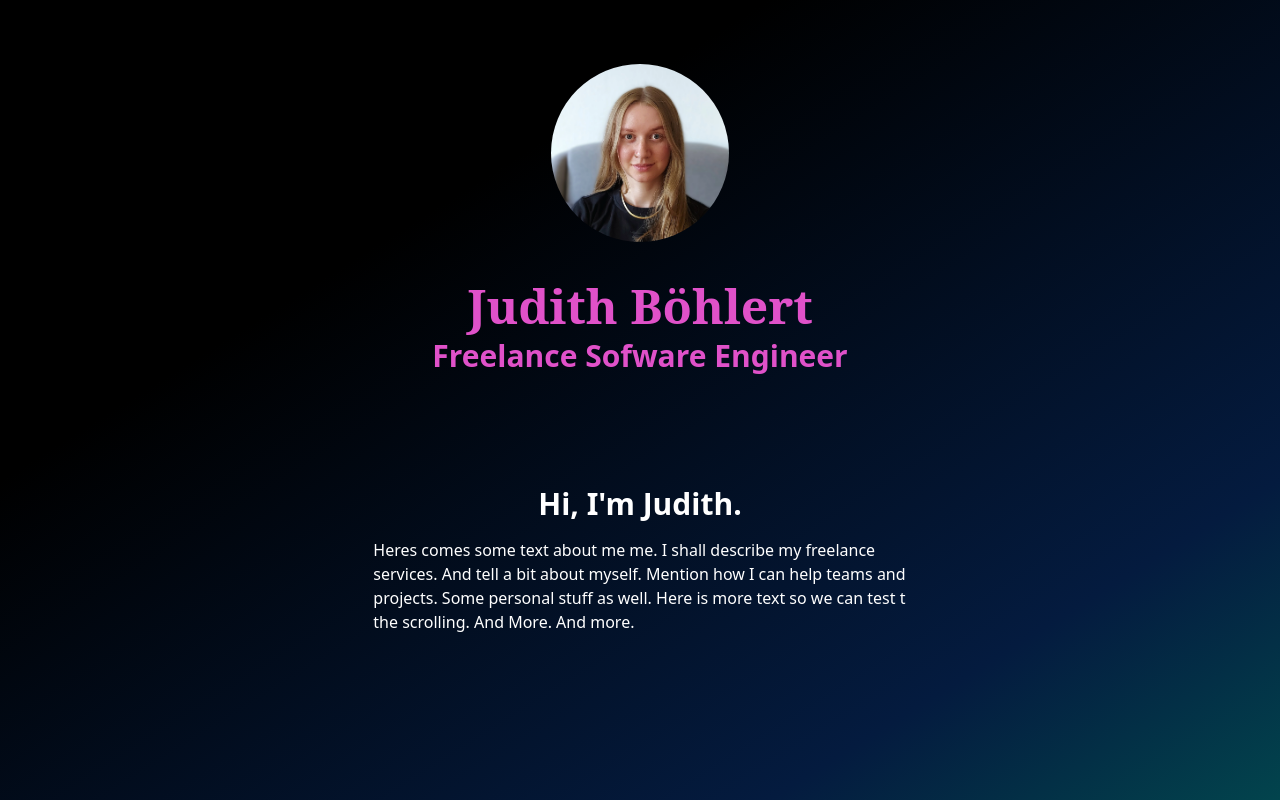
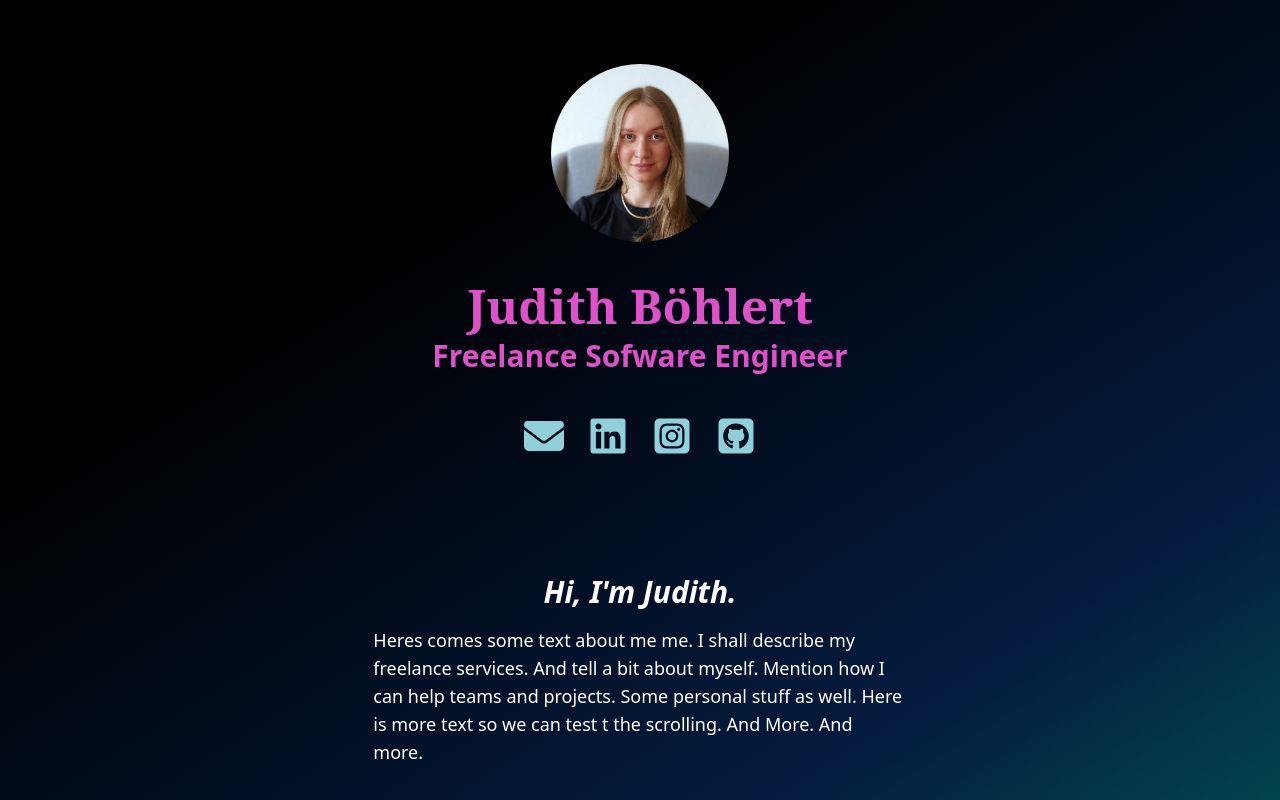
Before and after one commit to judicodes/judithboehlert-homepage, a React (Vite) app: page / in a window 1280 px wide. Built offline with nearby package versions, Linux system fonts and the light colour scheme.

Commit message:
Add icons with links.

```diff
--- a/package.json
+++ b/package.json
@@ -13,6 +13,10 @@
     "prepare": "husky install"
   },
   "dependencies": {
+    "@fortawesome/fontawesome-svg-core": "^6.5.1",
+    "@fortawesome/free-brands-svg-icons": "^6.5.1",
+    "@fortawesome/free-solid-svg-icons": "^6.5.1",
+    "@fortawesome/react-fontawesome": "^0.2.0",
     "react": "^18.2.0",
     "react-dom": "^18.2.0"
   },
--- a/src/App.tsx
+++ b/src/App.tsx
@@ -1,4 +1,30 @@
+import {
+  faGithubSquare,
+  faInstagramSquare,
+  faLinkedin
+} from "@fortawesome/free-brands-svg-icons";
+import { faEnvelope } from "@fortawesome/free-solid-svg-icons";
+import { FontAwesomeIcon } from "@fortawesome/react-fontawesome";
 import judiImage from "./assets/judi_couch_square_blurred.webp";
+
+const icons = [
+  {
+    icon: faEnvelope,
+    url: "mailto:hello@judithboehlert.com",
+    title: "Send me an email"
+  },
+  {
+    icon: faLinkedin,
+    url: "https://linkedin.com/in/jboehlert",
+    title: "LinkedIn"
+  },
+  {
+    icon: faInstagramSquare,
+    url: "https://www.instagram.com/judi.codes/",
+    title: "Instagram @judi.codes"
+  },
+  { icon: faGithubSquare, url: "https://github.com/judicodes", title: "GitHub" }
+];
 
 function App() {
   return (
@@ -14,16 +40,32 @@ function App() {
             <h1 className="mb-2 font-serif text-5xl font-bold dark:text-rose-500">
               Judith Böhlert
             </h1>
-            <h2 className="text-3xl font-bold dark:text-rose-500 ">
+            <h2 className="mb-10 text-3xl font-bold dark:text-rose-500">
               Freelance Sofware Engineer
             </h2>
+            <div className="flex h-12 flex-row items-center justify-center space-x-6 ">
+              {icons.map((icon, index) => (
+                <a
+                  key={index}
+                  href={icon.url}
+                  title={icon.title}
+                  target="_blank"
+                  rel="noReferrer"
+                >
+                  <FontAwesomeIcon
+                    icon={icon.icon}
+                    className="size-10 transition hover:size-12 dark:text-teal-100 hover:dark:text-teal-500"
+                  />
+                </a>
+              ))}
+            </div>
           </div>
 
           <div className="flex flex-col items-center">
-            <h3 className="mb-4 text-3xl font-bold dark:text-white">
+            <h3 className="mb-4 text-3xl font-bold italic dark:text-white">
               Hi, I&apos;m Judith.
             </h3>
-            <p className=" text dark:text-white">
+            <p className=" text text-lg dark:text-white ">
               Heres comes some text about me me. I shall describe my freelance
               services. And tell a bit about myself. Mention how I can help
               teams and projects. Some personal stuff as well. Here is more text
```
Also changed, not shown: 1 other file (tests, documents, lock files or other folders).
